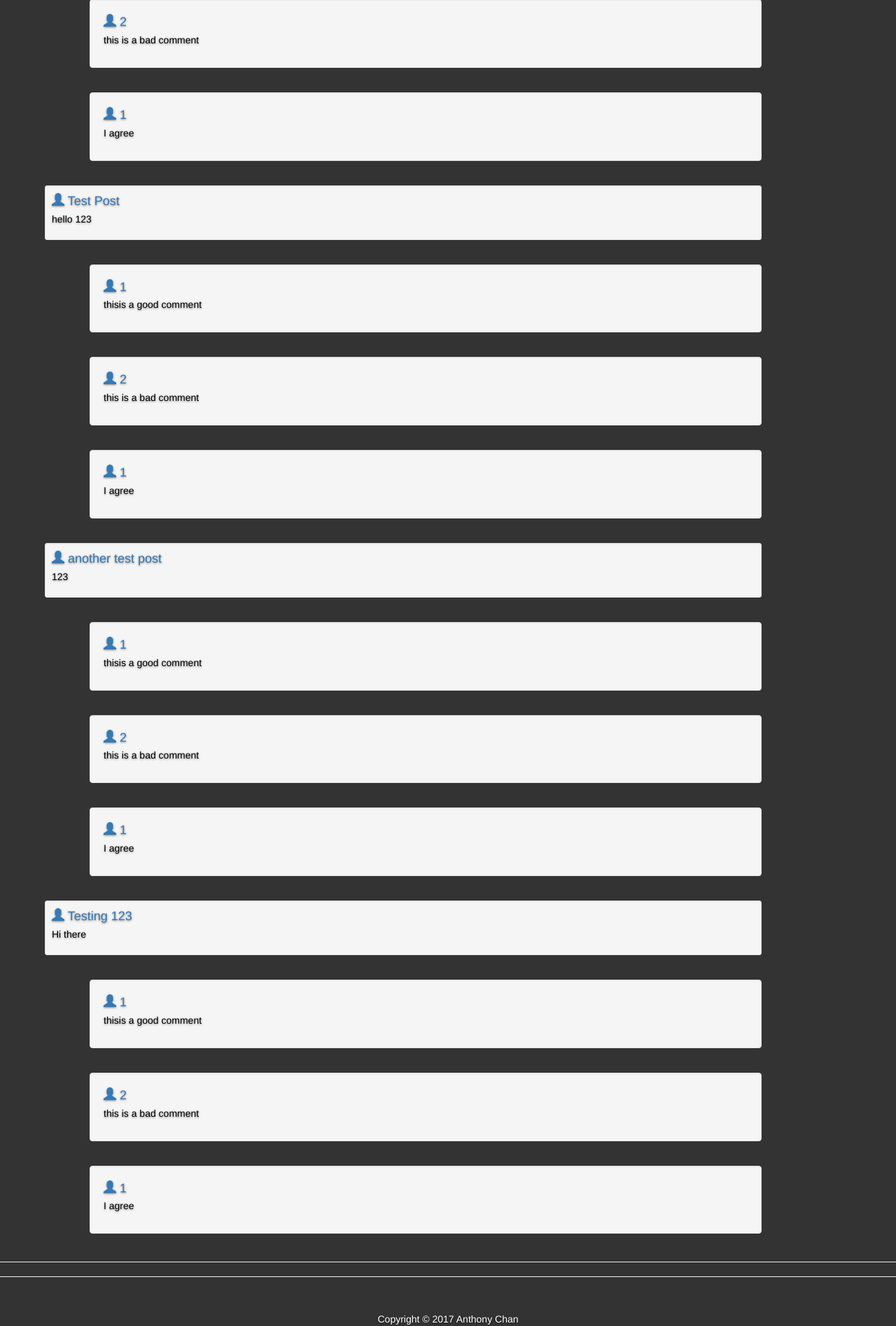
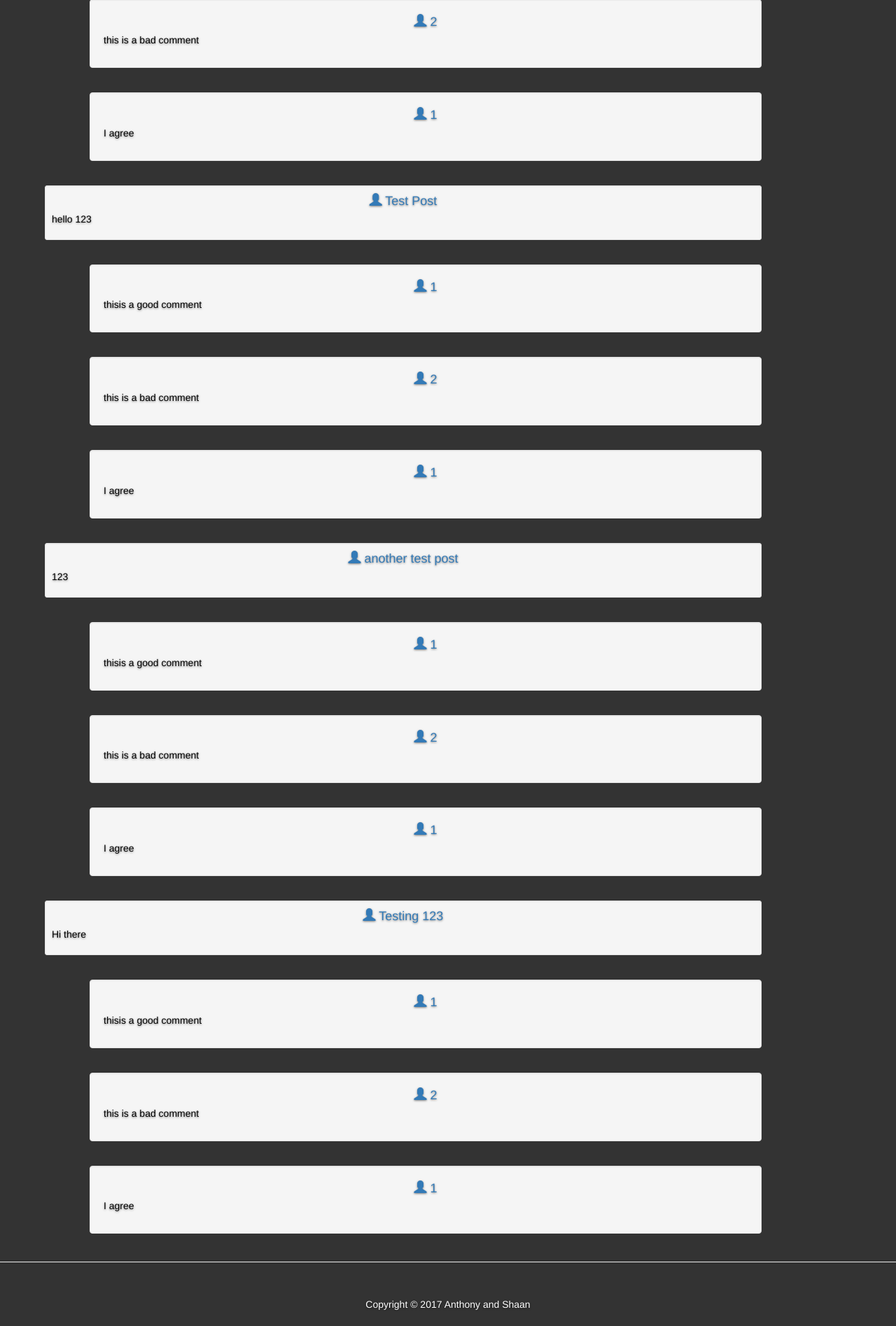
Before and after one commit to anthonyc1/excelsior-hack, a Flask app: page /forum in a window 1280 px wide. Shown: the part 1017-2912 px from the top of the page at 70% size. After the commit the page ends 2889 px from the top, so only its background shows below. Run offline with Flask 2, Linux system fonts and the light colour scheme; data comes from the database, SQL or seed files in the repository; some libraries are stand-ins or nearby versions.

Commit message:
add footers

```diff
--- a/static/css/forum.css
+++ b/static/css/forum.css
@@ -1,8 +1,5 @@
 /* styles for forum page */
-.media {
-	text-align: left;
-	color: black;
-}
+
 #commentForm{
 	margin-right: auto;
 	margin-left: auto;
@@ -30,7 +27,12 @@
 	width: 75vw;
 	left: 10vw;
 	position: relative;
+}
 
+.media-list .media .well .media-comment {
+		text-align: left;
+	color: black;
+}
 
 @media (min-width: 600px) {
 	#addTitle{
@@ -39,6 +41,5 @@
 
 	#addComment{
 	max-width:90%;
+	}
 }
-
-}
--- a/templates/collegevalue.html
+++ b/templates/collegevalue.html
@@ -81,7 +81,7 @@
       <!-- FOOTER -->
       <hr>
       <footer class="footer">
-        <p>Copyright &copy; 2017 Anthony Chan</p>
+        <p>Copyright &copy; 2017 Anthony and Shaan</p>
       </footer>
 
     </div><!-- /.container -->
--- a/templates/contact.html
+++ b/templates/contact.html
@@ -76,7 +76,7 @@
       <!-- FOOTER -->
       <hr>
       <footer class="footer">
-        <p>Copyright &copy; 2017 Anthony Chan</p>
+        <p>Copyright &copy; 2017 Anthony and Shaan</p>
       </footer>
 
     </div><!-- /.container -->
--- a/templates/elgibility.html
+++ b/templates/elgibility.html
@@ -86,7 +86,7 @@
       <!-- FOOTER -->
       <hr>
       <footer class="footer">
-        <p>Copyright &copy; 2017 Anthony Chan</p>
+        <p>Copyright &copy; 2017 Anthony and Shaan</p>
       </footer>
 
     </div><!-- /.container -->
--- a/templates/forum.html
+++ b/templates/forum.html
@@ -112,13 +112,11 @@
 				<h3>No comments yet. Leave your own and start the discussion!</h3><br><br>
 			{% endif %}
 
-			<hr>
-
 
 			<!-- FOOTER -->
 			<hr>
 			<footer class="footer">
-				<p>Copyright &copy; 2017 Anthony Chan</p>
+				<p>Copyright &copy; 2017 Anthony and Shaan</p>
 			</footer>
 
 		</div><!-- /.container -->
--- a/templates/index.html
+++ b/templates/index.html
@@ -101,7 +101,7 @@
 
       <!-- Site footer -->
       <footer class="footer">
-        <p>Copyright &copy; 2017 Anthony Chan</p>
+        <p>Copyright &copy; 2017 Anthony and Shaan</p>
       </footer>
 
     </div>
--- a/templates/learnmore.html
+++ b/templates/learnmore.html
@@ -100,7 +100,7 @@
 
       <!-- FOOTER -->
       <footer class="footer">
-        <p>Copyright &copy; 2017 Anthony Chan</p>
+        <p>Copyright &copy; 2017 Anthony and Shaan</p>
       </footer>
 
     <script src="https://ajax.googleapis.com/ajax/libs/jquery/1.12.4/jquery.min.js"></script>
--- a/templates/mentorship.html
+++ b/templates/mentorship.html
@@ -84,7 +84,7 @@
       <!-- FOOTER -->
       <hr>
       <footer class="footer">
-        <p>Copyright &copy; 2017 Anthony Chan</p>
+        <p>Copyright &copy; 2017 Anthony and Shaan</p>
       </footer>
 
     </div><!-- /.container -->
--- a/templates/sunycuny.html
+++ b/templates/sunycuny.html
@@ -84,8 +84,8 @@
 
       <!-- FOOTER -->
       <hr>
-      <footer class="footer">
-        <p>Copyright &copy; 2017 Anthony Chan</p>
+    <footer class="footer">
+        <p>Copyright &copy; 2017 Anthony and Shaan</p>
       </footer>
 
     </div><!-- /.container -->
```
Also changed, not shown: 2 other files.
